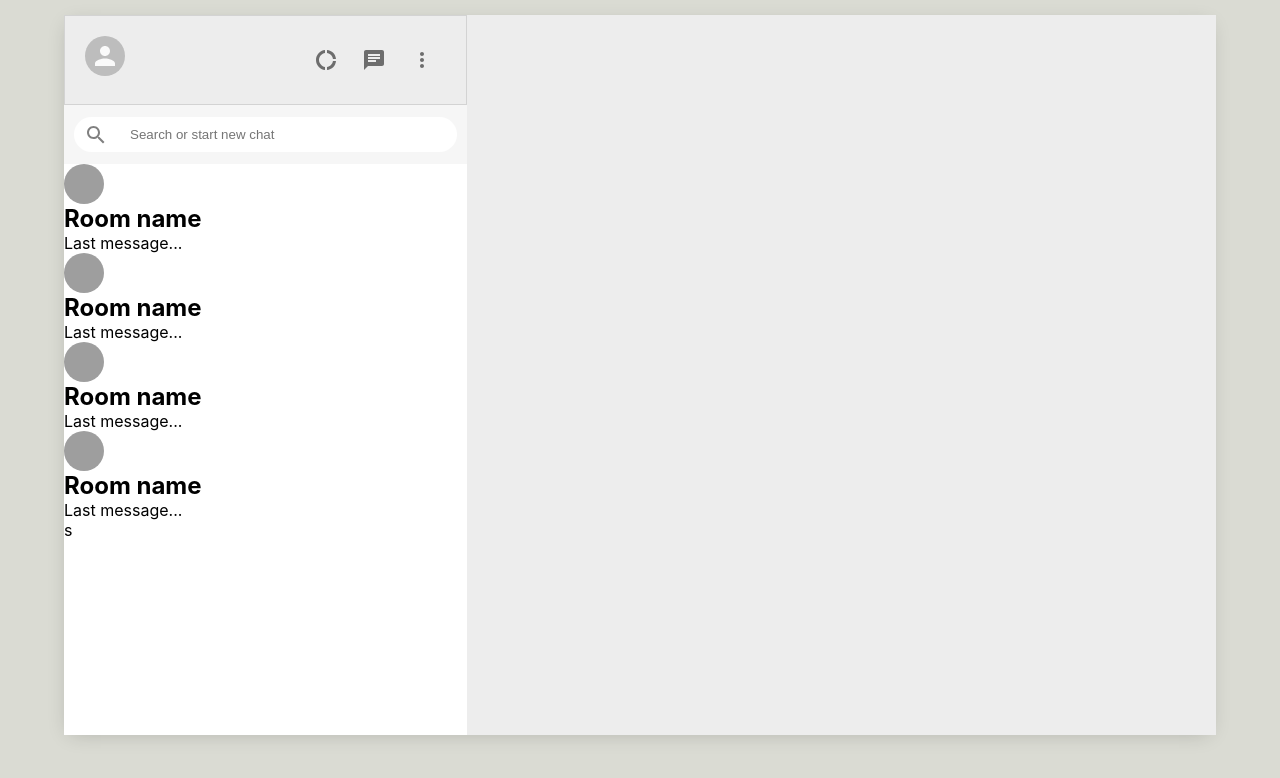
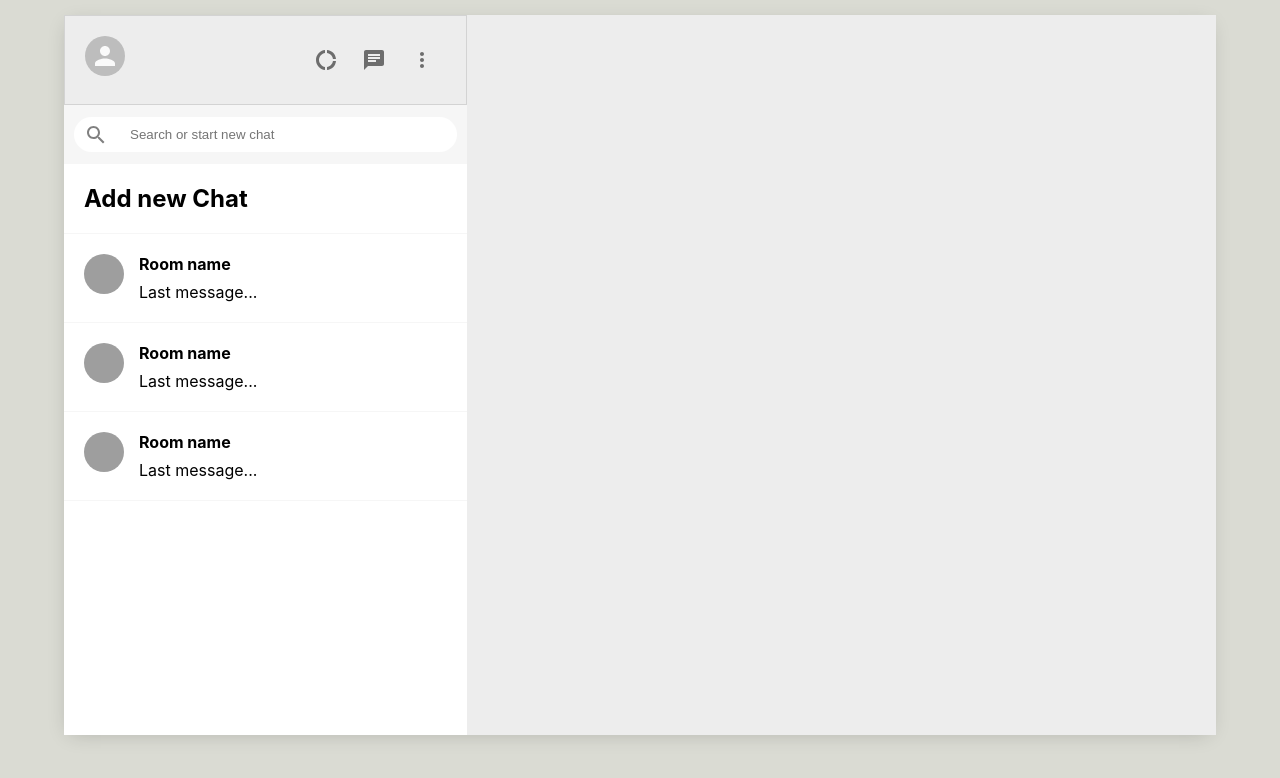
Before and after one commit to oguzgul06/React-WhatsApp-Clone, a React (Create React App) app: page / in a window 1280 px wide. Shown: the top 778 px of the page. Built offline with nearby package versions, Linux system fonts and the light colour scheme; grey boxes are pictures that could not be loaded.

Commit message:
Build avatar character and build AddnewCat

```diff
--- a/src/components/Sidebar.js
+++ b/src/components/Sidebar.js
@@ -35,10 +35,10 @@
       </div>
 
       <div className="sidebar__chats">
+        <SidebarChat addNewChat />
         <SidebarChat />
         <SidebarChat />
         <SidebarChat />
-        <SidebarChat />s
       </div>
     </div>
   );
--- a/src/components/SidebarChat.css
+++ b/src/components/SidebarChat.css
@@ -0,0 +1,19 @@
+.sidebarChat {
+  display: flex;
+  padding: 20px;
+  cursor: pointer;
+  border-bottom: 1px solid #f6f6f6;
+}
+
+.sidebarChat:hover {
+  background-color: #ebebeb;
+}
+
+.sidebarChat__info > h2 {
+  font-size: 16px;
+  margin-bottom: 8px;
+}
+
+.sidebarChat__info {
+  margin-left: 15px;
+}
--- a/src/components/SidebarChat.js
+++ b/src/components/SidebarChat.js
@@ -2,14 +2,22 @@
 import "./SidebarChat.css";
 import { Avatar } from "@material-ui/core";
 
-function SidebarChat() {
+function SidebarChat({addNewChat}) {
   const [seed, setSeed] = useState("");
 
   useEffect(() => {
     setSeed(Math.floor(Math.random() * 5000));
   }, []);
 
-  return (
+  const createChat = () => {
+    const roomName = prompt("Please enter name for chat");
+
+    if(roomName){
+      // do something database stuff...
+    }
+  }
+
+  return !addNewChat ? (
     <div className="sidebarChat">
       <Avatar src={`https://avatars.dicebear.com/api/human/${seed}.svg`} />
       <div className="sidebarChat__info">
@@ -17,7 +25,11 @@
         <p>Last message...</p>
       </div>
     </div>
-  );
+  ): (
+    <div onClick={createChat} className="sidebarChat">
+        <h2>Add new Chat</h2>
+    </div>
+  )
 }
 
 export default SidebarChat;
```
